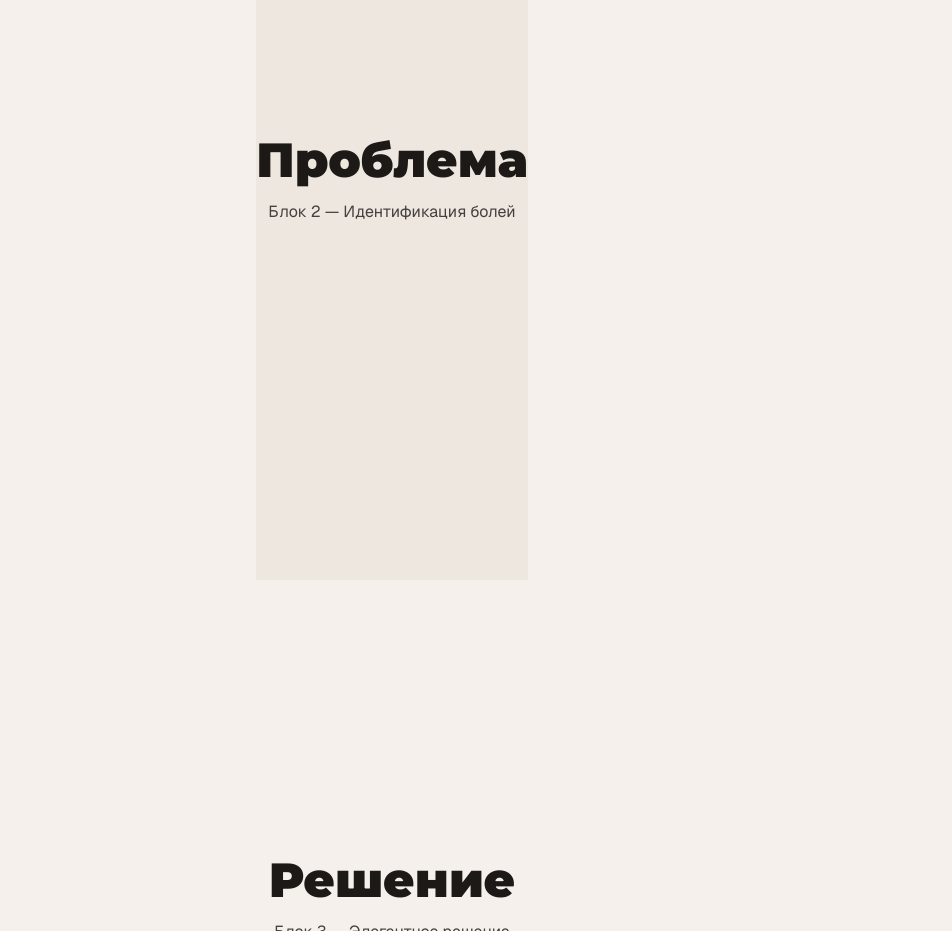
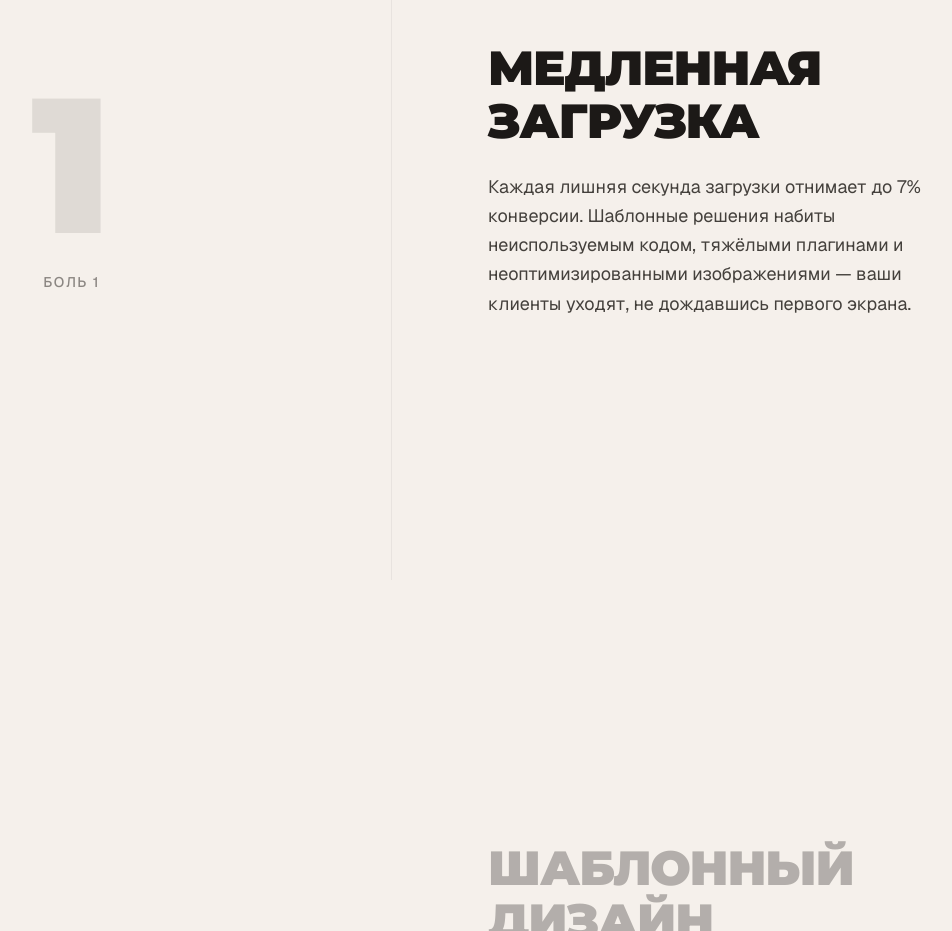
Before and after one commit to SenichSan/arsensan, a Next.js app: page / in a window 1280 px wide. Shown: the part 1020-1951 px from the top of the page, without its empty margins (248-1200 px from the left). Built offline with nearby package versions, Linux system fonts and the light colour scheme.

Commit message:
Creating and editing the second block of the "customer problems" frame;

```diff
--- a/app/globals.css
+++ b/app/globals.css
@@ -69,6 +69,8 @@
   body {
     @apply bg-background text-foreground;
   }
+
+
   html {
     @apply font-sans;
     --font-serif: "Didot", "Bodoni MT", "Times New Roman", serif;
@@ -140,3 +142,15 @@
     opacity: 1 !important;
   }
 }
+
+/* ========================================
+   GLOBAL SCROLLBAR HIDING
+   ======================================== */
+* {
+  scrollbar-width: none; /* Firefox */
+  -ms-overflow-style: none; /* IE and Edge */
+}
+
+*::-webkit-scrollbar {
+  display: none; /* Chrome, Safari and Opera */
+}
--- a/app/page.tsx
+++ b/app/page.tsx
@@ -1,3 +1,5 @@
+import PainPoints from "@/components/PainPoints";
+
 export default function Home() {
   return (
     <main className="relative flex flex-col items-center min-h-screen w-full bg-transparent text-graphite">
@@ -8,7 +10,7 @@ export default function Home() {
         <div className="flex flex-col items-center justify-center w-full max-w-[95vw] z-10 pointer-events-auto">
 
           <p
-            className="w-[50%] text-center mb-6 md:mb-10 leading-[1.1] opacity-75 normal-case font-medium"
+            className="w-[50%] text-center mb-6 md:mb-10 leading-[1.1] opacity-75 normal-case"
             data-intro-reveal
             style={{ fontFamily: "var(--font-serif)", fontSize: "clamp(1rem, 0.3vw + 1.1rem, 1.45rem)", textShadow: "0 -1px 0 rgba(255,255,255,0.6), 0 1px 2px rgba(28,25,23,0.08)", opacity: 0 }}
           >
@@ -70,18 +72,8 @@ export default function Home() {
 
       </div>
 
-      {/* ─── Блок 2: Идентификация (Боли) ─── */}
-      <section
-        id="problem"
-        className="min-h-screen flex items-center justify-center bg-surface-alt"
-      >
-        <div className="text-center">
-          <h2 className="text-4xl md:text-5xl font-heading font-semibold">
-            Проблема
-          </h2>
-          <p className="mt-4 text-on-surface-muted">Блок 2 — Идентификация болей</p>
-        </div>
-      </section>
+      {/* ─── Блок 2: Идентификация (Боли) — Sticky Scroll ─── */}
+      <PainPoints />
 
       {/* ─── Блок 3: Решение ─── */}
       <section
--- a/components/IntroLoader.tsx
+++ b/components/IntroLoader.tsx
@@ -21,7 +21,13 @@ export default function IntroLoader() {
   );
 
   useEffect(() => {
-    if (hasRun.current) return;
+    if (hasRun.current) {
+      // If intro has already run (e.g. during Fast Refresh / Hot Reload),
+      // ensure the new Lenis instance is started and scroll is unlocked
+      lenis?.start();
+      document.documentElement.style.overflow = "";
+      return;
+    }
     hasRun.current = true;
 
     /* ── Respect prefers-reduced-motion ── */
--- /dev/null
+++ b/components/PainPoints.tsx
@@ -0,0 +1,131 @@
+"use client";
+
+import { useEffect, useRef, useState } from "react";
+import gsap from "gsap";
+import { ScrollTrigger } from "gsap/ScrollTrigger";
+
+gsap.registerPlugin(ScrollTrigger);
+
+/* ── Data ── */
+interface PainPoint {
+  id: string;
+  title: string;
+  description: string;
+}
+
+const painPoints: PainPoint[] = [
+  {
+    id: "slow-loading",
+    title: "Медленная загрузка",
+    description:
+      "Каждая лишняя секунда загрузки отнимает до 7% конверсии. Шаблонные решения набиты неиспользуемым кодом, тяжёлыми плагинами и неоптимизированными изображениями — ваши клиенты уходят, не дождавшись первого экрана.",
+  },
+  {
+    id: "template-design",
+    title: "Шаблонный дизайн",
+    description:
+      "Ваш магазин выглядит как сотни других. Покупатели не чувствуют уникальности бренда, а вы теряете лояльность ещё до первой покупки. Шаблон не продаёт статус — он продаёт дешевизну.",
+  },
+  {
+    id: "plugin-conflicts",
+    title: "Конфликты плагинов",
+    description:
+      "Обновили один плагин — сломался другой. Каждый апдейт превращается в лотерею: оплата не проходит, корзина пропадает, страницы рассыпаются. Бизнес стоит, пока разработчик ищет «конфликт».",
+  },
+  {
+    id: "complex-checkout",
+    title: "Сложный чекаут",
+    description:
+      "Запутанная форма заказа, лишние шаги, обязательная регистрация — всё это убивает до 70% корзин. Клиент добавил товар, начал оформлять и… ушёл. Навсегда.",
+  },
+];
+
+/* ── Component ── */
+export default function PainPoints() {
+  const [activeIndex, setActiveIndex] = useState(0);
+  const sectionRef = useRef<HTMLDivElement>(null);
+  const textBlockRefs = useRef<(HTMLDivElement | null)[]>([]);
+
+  useEffect(() => {
+    const ctx = gsap.context(() => {
+      textBlockRefs.current.forEach((block, index) => {
+        if (!block) return;
+
+        ScrollTrigger.create({
+          trigger: block,
+          start: "top center",
+          end: "bottom center",
+          onEnter: () => setActiveIndex(index),
+          onEnterBack: () => setActiveIndex(index),
+        });
+      });
+    }, sectionRef);
+
+    return () => ctx.revert();
+  }, []);
+
+  return (
+    <section
+      ref={sectionRef}
+      id="problem"
+      className="relative w-full flex flex-col md:flex-row bg-background text-foreground"
+    >
+      {/* ── Left Column — Sticky Visual / Scene ── */}
+      <div className="hidden md:flex sticky top-0 h-screen w-1/2 items-center justify-center border-r border-black/5">
+        <div className="flex flex-col items-center gap-3">
+          <span
+            className="text-[12rem] font-black leading-none text-graphite/10 transition-all duration-500"
+            style={{ fontFamily: "var(--font-display)" }}
+          >
+            {activeIndex + 1}
+          </span>
+          <span
+            className="text-sm font-medium uppercase tracking-widest text-graphite-soft/60 transition-opacity duration-500"
+            style={{ fontFamily: "var(--font-sans)" }}
+          >
+            Боль {activeIndex + 1}
+          </span>
+        </div>
+      </div>
+
+      {/* ── Right Column — Scrollable Text Blocks ── */}
+      <div className="w-full md:w-1/2">
+        {painPoints.map((point, index) => (
+          <div
+            key={point.id}
+            ref={(el) => {
+              textBlockRefs.current[index] = el;
+            }}
+            className="flex min-h-screen items-center justify-center px-8 md:px-16 lg:px-24"
+          >
+            <div
+              className="max-w-lg transition-opacity duration-500 ease-out"
+              style={{ opacity: activeIndex === index ? 1 : 0.3 }}
+            >
+              {/* Mobile-only index indicator */}
+              <span
+                className="mb-4 block text-xs font-medium uppercase tracking-widest text-indigo md:hidden"
+                style={{ fontFamily: "var(--font-sans)" }}
+              >
+                {String(index + 1).padStart(2, "0")} / {String(painPoints.length).padStart(2, "0")}
+              </span>
+
+              <h3
+                className="text-3xl md:text-4xl lg:text-5xl font-black uppercase leading-[1.1] tracking-tight"
+                style={{ fontFamily: "var(--font-display)" }}
+              >
+                {point.title}
+              </h3>
+              <p
+                className="mt-6 text-base md:text-lg leading-relaxed text-graphite-soft"
+                style={{ fontFamily: "var(--font-sans)" }}
+              >
+                {point.description}
+              </p>
+            </div>
+          </div>
+        ))}
+      </div>
+    </section>
+  );
+}
```
